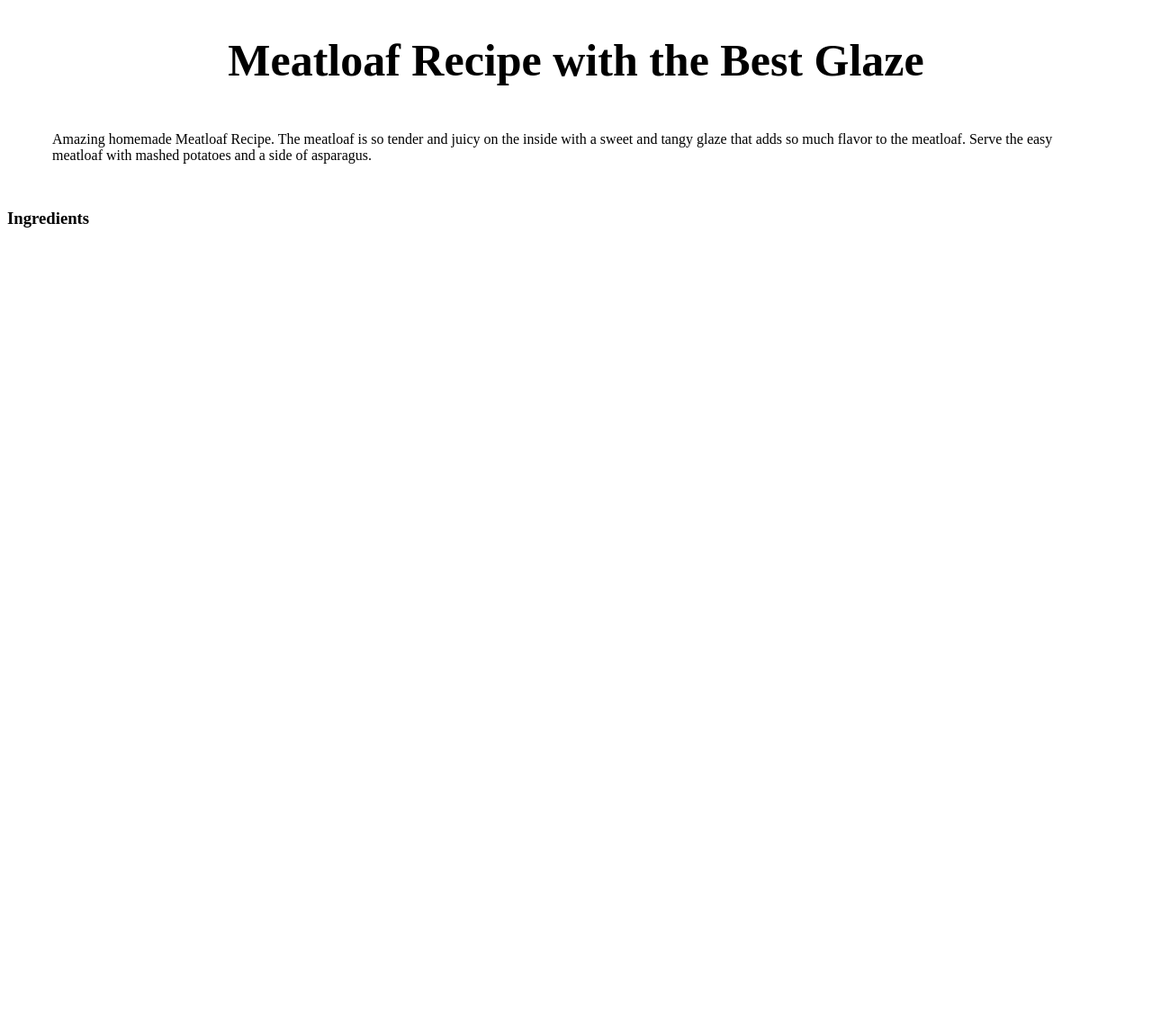
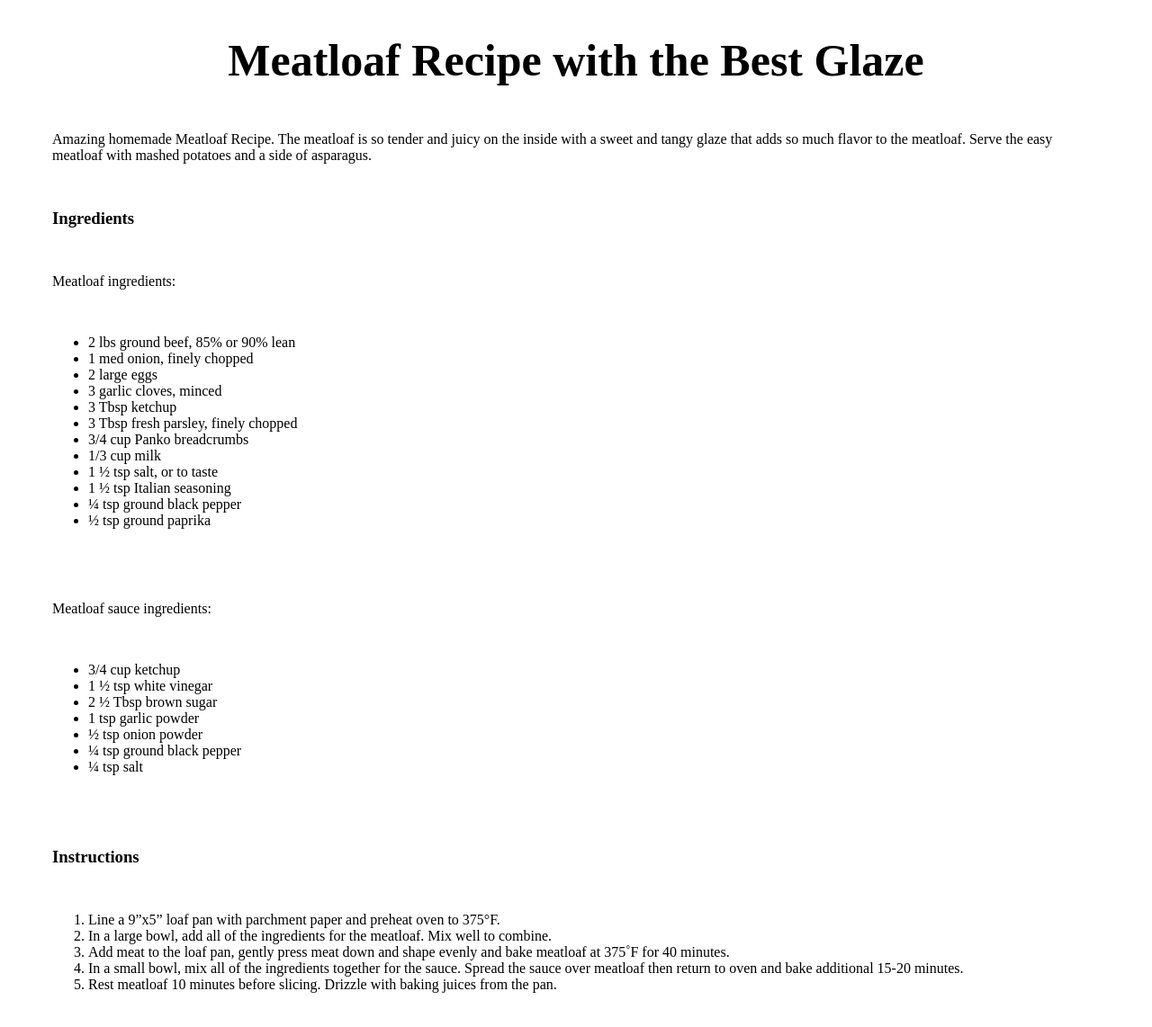
Before and after one commit to Fahrulihsan/odin-recipes, a plain HTML site: page recipes/easy-meatloaf.html in a window 1280 px wide. Shown: the part 580-1722 px from the top of the page at 90% size. Before the commit the page ends 853 px from the top, so only its background shows below. Drawn offline with Linux system fonts and the light colour scheme.

```diff
--- a/recipes/easy-meatloaf.html
+++ b/recipes/easy-meatloaf.html
@@ -14,6 +14,10 @@
 				font-size: 50px;
 			}
 
+			h3 {
+				margin: 50px;
+			}
+
 			img {
 				  display: block;
 				  margin-left: auto;
@@ -24,6 +28,12 @@
 			p {
 				margin: 50px;
 			}
+
+			ul, ol {
+				margin-top:10px;
+				margin-left: 50px;
+				margin-bottom: 80px;
+			}
 		</style>
 	</head>
 	<body>
@@ -33,5 +43,38 @@
 		<p>Amazing homemade Meatloaf Recipe. The meatloaf is so tender and juicy on the inside with a sweet and tangy glaze that adds so much flavor to the meatloaf. Serve the easy meatloaf with mashed potatoes and a side of asparagus.
 		</p>
 		<h3>Ingredients</h3>
+		<p>Meatloaf ingredients:</p>
+		<ul>
+			<li>2 lbs ground beef, 85% or 90% lean</li>
+			<li>1 med onion, finely chopped</li>
+			<li>2 large eggs</li>
+			<li>3 garlic cloves, minced</li>
+			<li>3 Tbsp ketchup</li>
+			<li>3 Tbsp fresh parsley, finely chopped</li>
+			<li>3/4 cup Panko breadcrumbs</li>
+			<li>1/3 cup milk</li>
+			<li>1 ½ tsp salt, or to taste</li>
+			<li>1 ½ tsp Italian seasoning</li>
+			<li>¼ tsp ground black pepper</li>
+			<li>½ tsp ground paprika</li>
+		</ul>
+		<p>Meatloaf sauce ingredients:</p>
+		<ul>
+			<li> 3/4 cup ketchup </li>
+			<li> 1 ½ tsp white vinegar </li>
+			<li> 2 ½ Tbsp brown sugar </li>
+			<li> 1 tsp garlic powder </li>
+			<li> ½ tsp onion powder </li>
+			<li> ¼ tsp ground black pepper </li>
+			<li> ¼ tsp salt </li>
+		</ul>
+		<h3>Instructions</h3>
+		<ol>
+			<li>Line a 9”x5” loaf pan with parchment paper and preheat oven to 375°F.</li>
+			<li>In a large bowl, add all of the ingredients for the meatloaf. Mix well to combine.</li>
+			<li>Add meat to the loaf pan, gently press meat down and shape evenly and bake meatloaf at 375˚F for 40 minutes.</li>
+			<li>In a small bowl, mix all of the ingredients together for the sauce. Spread the sauce over meatloaf then return to oven and bake additional 15-20 minutes.  </li>
+			<li>Rest meatloaf 10 minutes before slicing. Drizzle with baking juices from the pan.</li>
+		</ol>
 	</body>
 </html>
```
Also changed, not shown: recipes/teriyaki-meatballs.html (added, +86 -0 lines), image/teriyaki-meatballs.jpg (added).
